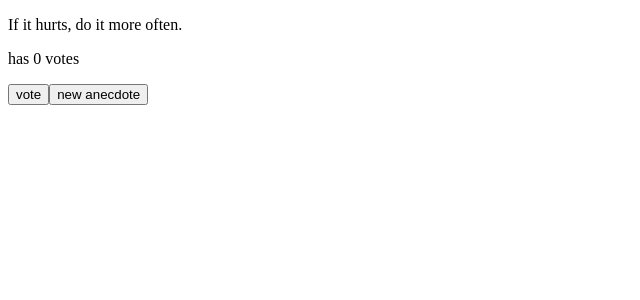
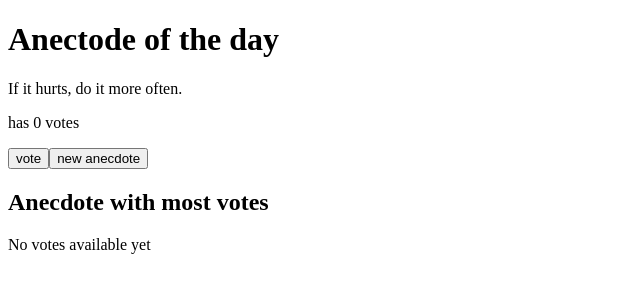
Before and after one commit to serfoll/fso_part1, a React (Vite) app in the folder anecdotes/: page / in a window 1280 px wide. Shown: the top 300 px of the page, without its empty margins (0-640 px from the left). Built offline with nearby package versions, Linux system fonts and the light colour scheme.

Commit message:
anecdotes step 3: most voted anecdote and refactoring into components

```diff
--- a/anecdotes/src/App.jsx
+++ b/anecdotes/src/App.jsx
@@ -1,6 +1,28 @@
 /** @format */
 
 import { useState } from "react";
+
+const Anecdote = ({ anecdote, votes }) => {
+  return (
+    <div>
+      <p>{anecdote}</p>
+      <p>has {votes} votes</p>
+    </div>
+  );
+};
+
+const AnecdoteMostVoted = ({ mostVoted }) => {
+  const anecdote = mostVoted.anecdote;
+  const votes = mostVoted.votes;
+
+  return votes === 0 ? (
+    <p>No votes available yet</p>
+  ) : (
+    <Anecdote anecdote={anecdote} votes={votes} />
+  );
+};
+
+const Button = ({ action, label }) => <button onClick={action}>{label}</button>;
 
 const App = () => {
   const anecdotes = [
@@ -16,6 +38,7 @@ const App = () => {
 
   const [selected, setSelected] = useState(0);
   const [votes, setVotes] = useState({});
+  const [mostVoted, setMostVoted] = useState({ anecdote: "", votes: 0 });
 
   const getRandomInt = (max) => {
     console.log("max int to generate: ", max);
@@ -41,23 +64,35 @@ const App = () => {
   };
 
   const onVote = () => {
-    let currentVote = votes[selected] ? votes[selected] : 0;
+    let currentVote = votes[selected] || 0;
     console.log("current vote for ", selected, ": ", currentVote);
 
     const newTotalVote = currentVote + 1;
     console.log("new total votes", selected, ": ", newTotalVote);
 
-    const updateVotes = { ...votes, [selected]: newTotalVote };
-    console.log("updated votes", selected, ": ", updateVotes);
-    setVotes(updateVotes);
+    const votesUpdated = { ...votes, [selected]: newTotalVote };
+    console.log("updated votes", selected, ": ", votesUpdated);
+    setVotes(votesUpdated);
+
+    if (newTotalVote > mostVoted.votes) {
+      const newMostVoted = {
+        anecdote: anecdotes[selected],
+        votes: newTotalVote,
+      };
+      console.log("New mosted voted on: ", newMostVoted);
+      setMostVoted(newMostVoted);
+    }
   };
 
   return (
     <div>
-      <p>{anecdotes[selected]}</p>
-      <p>has {votes[selected] ? votes[selected] : 0} votes</p>
-      <button onClick={onVote}>vote</button>
-      <button onClick={onNewAnecdote}>new anecdote</button>
+      <h1>Anectode of the day</h1>
+      <Anecdote anecdote={anecdotes[selected]} votes={votes[selected] || 0} />
+      <Button action={onVote} label={"vote"} />
+      <Button action={onNewAnecdote} label={"new anecdote"} />
+
+      <h2>Anecdote with most votes</h2>
+      <AnecdoteMostVoted mostVoted={mostVoted} />
     </div>
   );
 };
```
